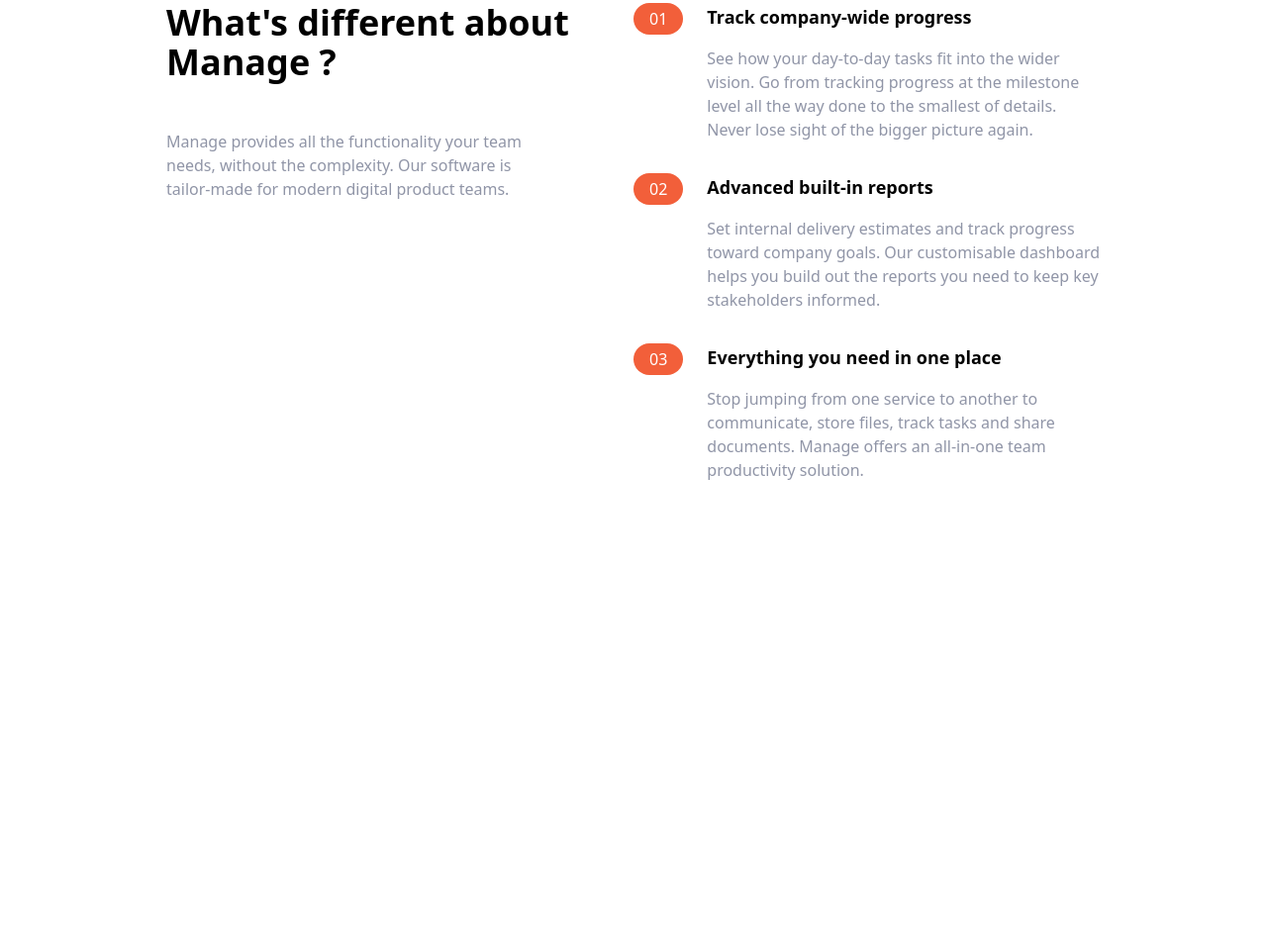
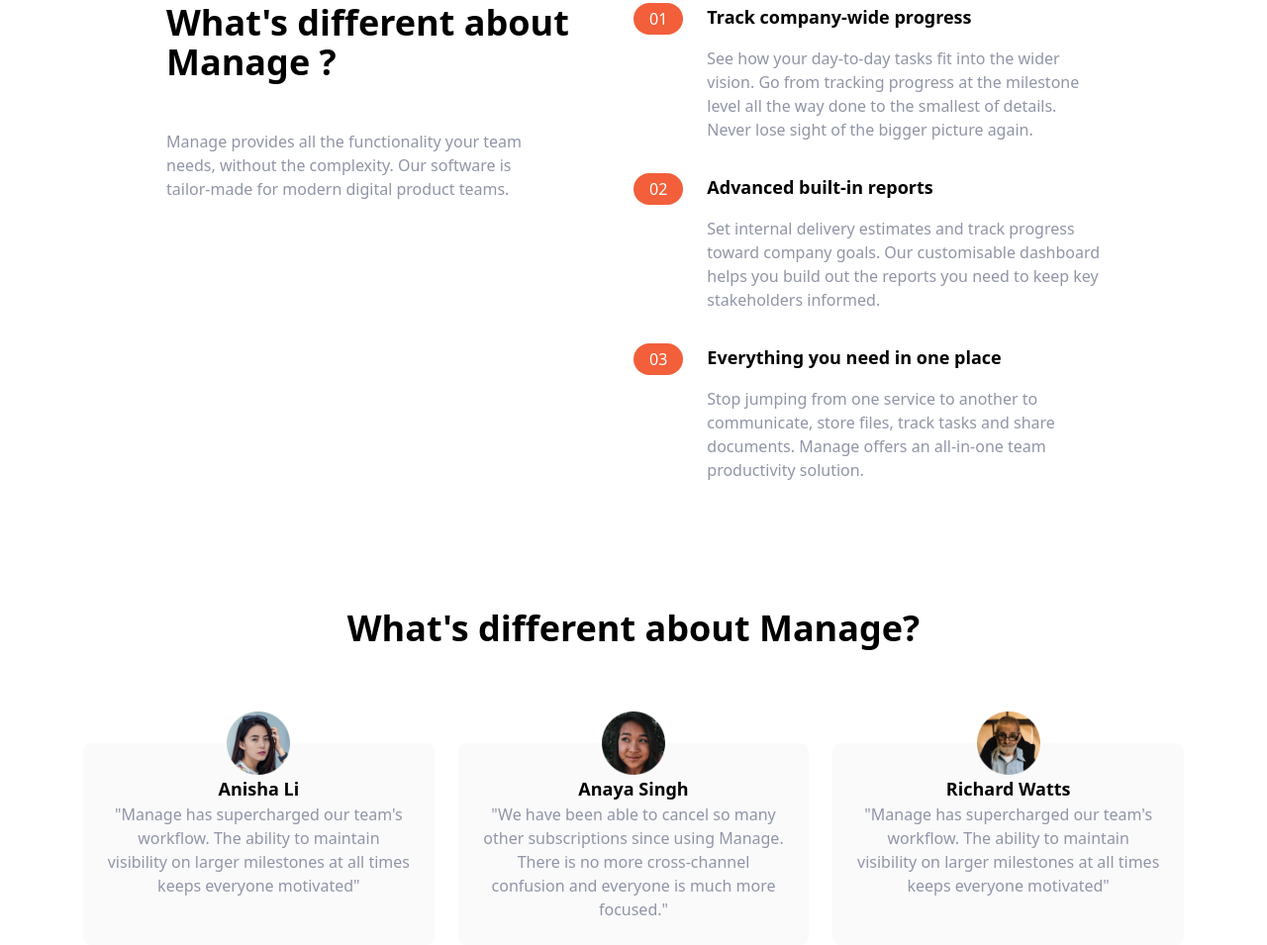
Before and after one commit to k4u5hik/TailwindCSS, a website: page index.html in a window 1280 px wide. Shown: the part 653-1608 px from the top of the page at 99% size. Before the commit the page ends 1140 px from the top, so only its background shows below. Drawn offline with Linux system fonts and the light colour scheme.

Commit message:
Testimonials Section Added

```diff
--- a/index.html
+++ b/index.html
@@ -85,7 +85,7 @@
         <!-- Numbered List -->
         <div class="flex flex-col space-y-8 md:w-1/2">
           <!-- List item 1 -->
-          <li
+          <div
             class="flex flex-col space-y-3 md:space-y-0 md:space-x-6 md:flex-row"
           >
             <!-- Heading -->
@@ -112,9 +112,9 @@
                 again.
               </p>
             </div>
-          </li>
+          </div>
           <!-- List item 2 -->
-          <li
+          <div
             class="flex flex-col space-y-3 md:space-y-0 md:space-x-6 md:flex-row"
           >
             <!-- Heading -->
@@ -140,10 +140,10 @@
                 the reports you need to keep key stakeholders informed.
               </p>
             </div>
-          </li>
+          </div>
 
           <!-- List item 3 -->
-          <li
+          <div
             class="flex flex-col space-y-3 md:space-y-0 md:space-x-6 md:flex-row"
           >
             <!-- Heading -->
@@ -169,7 +169,57 @@
                 all-in-one team productivity solution.
               </p>
             </div>
-          </li>
+          </div>
+        </div>
+      </div>
+    </section>
+
+    <!-- Testimonials -->
+    <section id="testimonials">
+      <!-- Container to heading and testimonial blocks -->
+      <div class="max-w-6xl px-5 mx-auto mt-32 text-center">
+        <h2 class="text-4xl font-bold text-center">
+          What's different about Manage?
+        </h2>
+        <!-- Testimonials Container -->
+        <div class="flex flex-col mt-24 md:flex-row md:space-x-6">
+          <!-- Testimonial 1 -->
+          <div
+            class="flex flex-col items-center p-6 dpace-y-6 rounded-lg bg-veryLightGray md:w-1/3"
+          >
+            <img src="img/avatar-anisha.png" class="w-16 -mt-14" alt="" />
+            <h5 class="text-lg font-bold">Anisha Li</h5>
+            <p class="text sm text-darkGrayishBlue">
+              "Manage has supercharged our team's workflow. The ability to
+              maintain visibility on larger milestones at all times keeps
+              everyone motivated"
+            </p>
+          </div>
+
+          <!-- Testimonial 2 -->
+          <div
+            class="flex flex-col items-center p-6 dpace-y-6 rounded-lg bg-veryLightGray md:w-1/3"
+          >
+            <img src="img/avatar-ali.png" class="w-16 -mt-14" alt="" />
+            <h5 class="text-lg font-bold">Anaya Singh</h5>
+            <p class="text sm text-darkGrayishBlue">
+              "We have been able to cancel so many other subscriptions since
+              using Manage. There is no more cross-channel confusion and
+              everyone is much more focused."
+            </p>
+          </div>
+          <!-- Testimonial 3 -->
+          <div
+            class="flex flex-col items-center p-6 dpace-y-6 rounded-lg bg-veryLightGray md:w-1/3"
+          >
+            <img src="img/avatar-richard.png" class="w-16 -mt-14" alt="" />
+            <h5 class="text-lg font-bold">Richard Watts</h5>
+            <p class="text sm text-darkGrayishBlue">
+              "Manage has supercharged our team's workflow. The ability to
+              maintain visibility on larger milestones at all times keeps
+              everyone motivated"
+            </p>
+          </div>
         </div>
       </div>
     </section>
```
Also changed, not shown: css/main.css.
